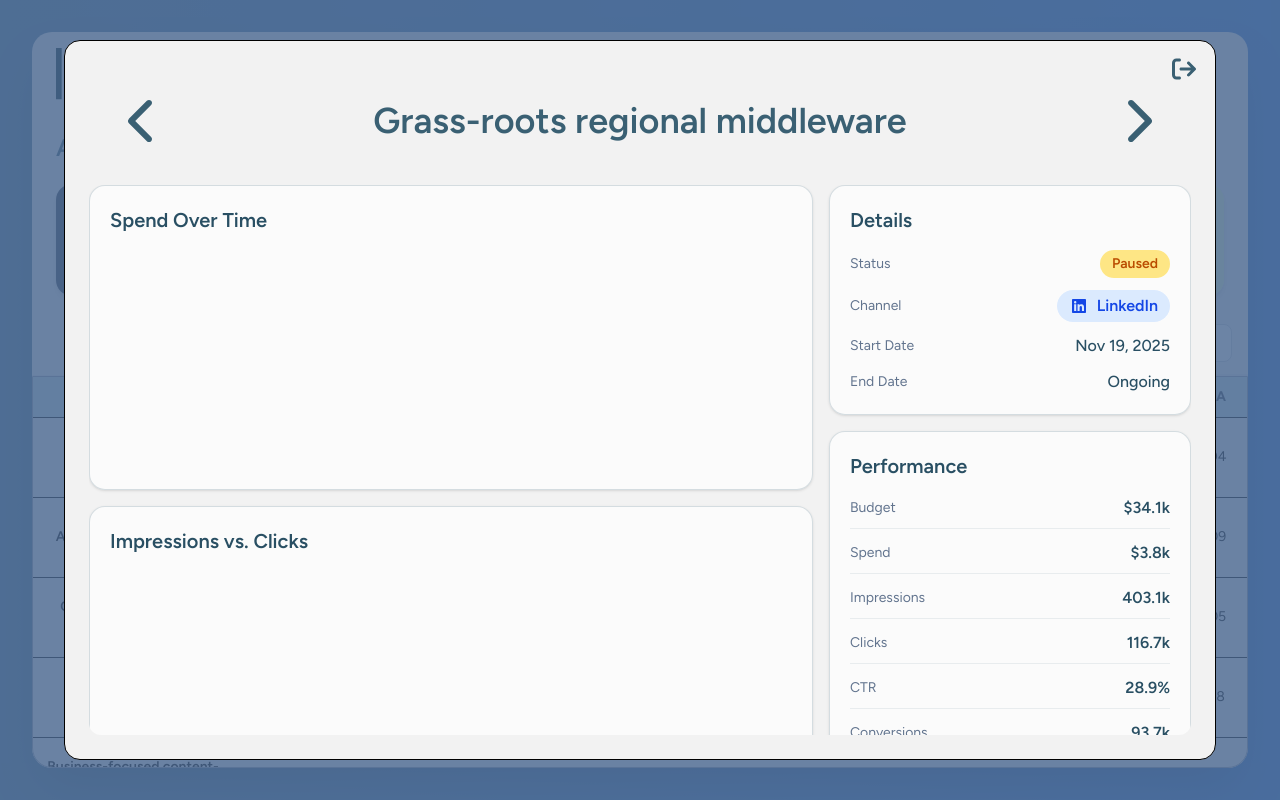
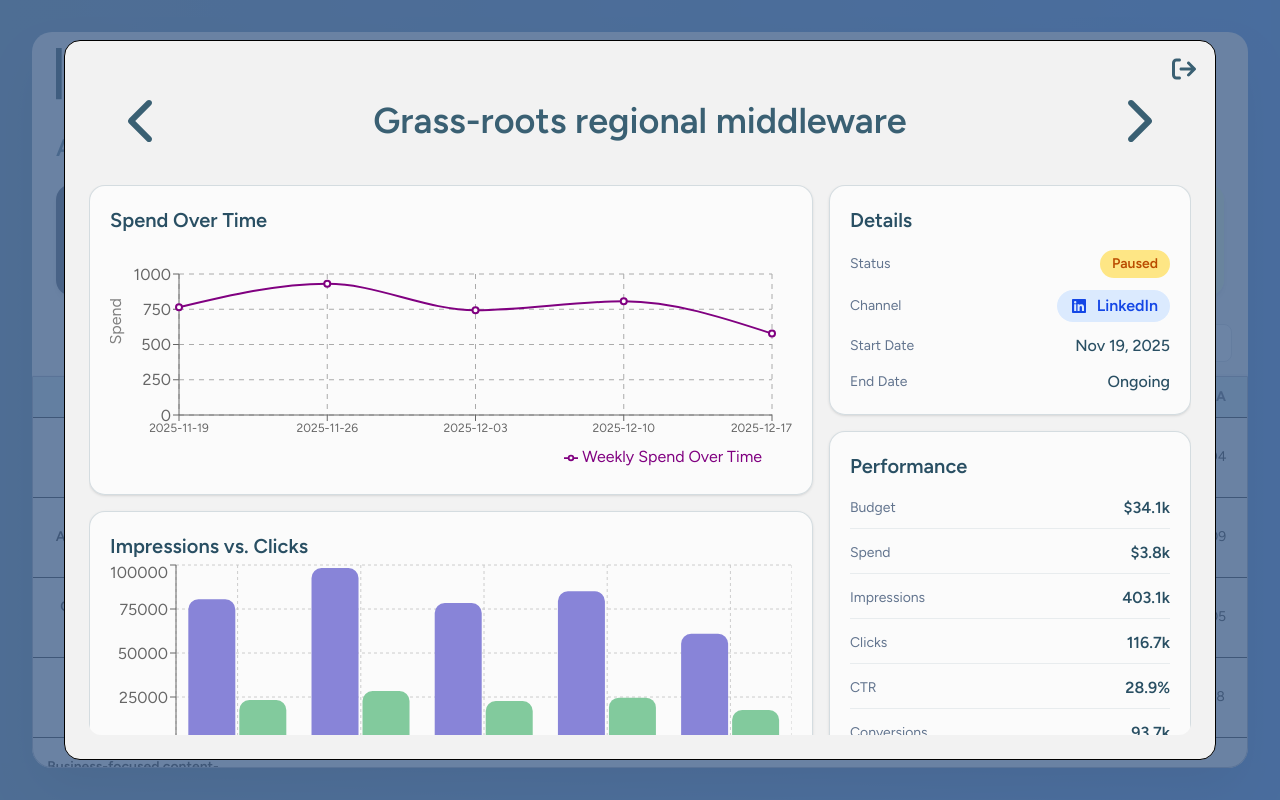
Before and after one commit to Amit-Erez/CampaignDashboard, a React (Vite) app: page /home in a window 1280 px wide. Both pictures are taken after a click on the button 640 px from the left and 457 px from the top of the page. Built offline with nearby package versions, Linux system fonts and the light colour scheme.

Commit message:
added 'no campaigns found' for empty results, added line and bar charts to modal

```diff
--- a/package.json
+++ b/package.json
@@ -23,6 +23,7 @@
     "react": "^19.2.4",
     "react-dom": "^19.2.4",
     "react-router-dom": "^7.14.2",
+    "recharts": "^3.8.1",
     "zustand": "^5.0.12"
   },
   "devDependencies": {
--- a/src/components/Modal.tsx
+++ b/src/components/Modal.tsx
@@ -14,6 +14,8 @@ import {
 } from "@fortawesome/free-brands-svg-icons";
 import { formatDate, formatNumber } from "../lib/utils";
 import type { CampaignChannel } from "../types";
+import SpendLineChart from "./SpendLineChart";
+import TrafficBarChart from "./TrafficBarChart";
 
 export default function Modal({
   modalOpen,
@@ -76,22 +78,24 @@ export default function Modal({
             </button>
           </div>
           <div className="flex-1 min-h-0 overflow-y-auto mt-6 rounded-xl">
-            <div className="grid h-full grid-cols-1 md:grid-cols-[2fr_1fr] gap-4">
-              <div className="flex h-full flex-col gap-4 order-2 md:order-1">
+            <div className="grid h-full grid-cols-1 min-[980px]:grid-cols-[2fr_1fr] gap-4">
+              <div className="flex h-full flex-col gap-4 order-2 min-[980px]:order-1">
                 <div className="flex-1 rounded-2xl border border-[#3a6073]/20 bg-white/70 p-5 shadow-sm">
                   <h2 className="text-xl font-semibold text-[#294f63]">
                     Spend Over Time
                   </h2>
+                  <SpendLineChart selectedCampaign={selectedCampaign} />
                 </div>
 
                 <div className="flex-1 rounded-2xl border border-[#3a6073]/20 bg-white/70 p-5 shadow-sm">
                   <h2 className="text-xl font-semibold text-[#294f63]">
                     Impressions vs. Clicks
                   </h2>
+                  <TrafficBarChart selectedCampaign={selectedCampaign} />
                 </div>
               </div>
 
-              <div className="flex h-full flex-col gap-4 order-1 md:order-2">
+              <div className="flex h-full flex-col gap-4 order-1 min-[980px]:order-2">
                 <div className="rounded-2xl border border-[#3a6073]/20 bg-white/70 p-5 shadow-sm">
                   <h2 className="mb-4 text-xl font-semibold text-[#294f63]">
                     Details
--- /dev/null
+++ b/src/components/SpendLineChart.tsx
@@ -0,0 +1,55 @@
+import {
+  LineChart,
+  Line,
+  XAxis,
+  YAxis,
+  Tooltip,
+  ResponsiveContainer,
+  CartesianGrid,
+  Legend,
+} from "recharts";
+import type { Campaign } from "../types";
+
+export default function SpendLineChart({
+  selectedCampaign,
+}: {
+  selectedCampaign: Campaign;
+}) {
+  const data = selectedCampaign.weeklyMetrics.map((metric) => ({
+    weeks: metric.weekStart,
+    spend: metric.spend,
+  }));
+
+  return (
+    <div className="flex items-center justify-center h-60 w-full">
+      <ResponsiveContainer width="100%" height="100%">
+        <LineChart
+          responsive
+          data={data}
+          margin={{
+            top: 40,
+            right: 20,
+            bottom: 5,
+            left: 0,
+          }}
+        >
+          <CartesianGrid stroke="#aaa" strokeDasharray="5 5" />
+          <Line
+            type="monotone"
+            dataKey="spend"
+            stroke="purple"
+            strokeWidth={2}
+            name="Weekly Spend Over Time"
+          />
+          <XAxis dataKey="weeks" tick={{ fontSize: 12 }} />
+          <YAxis
+            width="auto"
+            label={{ value: "Spend", position: "insideLeft", angle: -90 }}
+          />
+          <Legend align="right" />
+          <Tooltip formatter={(value) => [`$${value}`, "Spend"]} />
+        </LineChart>
+      </ResponsiveContainer>
+    </div>
+  );
+}
--- a/src/components/Table.tsx
+++ b/src/components/Table.tsx
@@ -26,7 +26,9 @@ const Table = ({
   const [hasLoadedUrl, setHasLoadedUrl] = useState<boolean>(false);
   const sortConfig = useCampaignStore((state) => state.sortConfig);
   const visibleCampaigns = useCampaignStore((state) => state.visibleCampaigns);
-  const setSelectedCampaignIndex = useCampaignStore((state) => state.setSelectedCampaignIndex)
+  const setSelectedCampaignIndex = useCampaignStore(
+    (state) => state.setSelectedCampaignIndex,
+  );
   const setFilters = useCampaignStore((state) => state.setFilters);
   const updateSortConfig = useCampaignStore((state) => state.updateSortConfig);
   const updateVisibleCampaigns = useCampaignStore(
@@ -49,7 +51,6 @@ const Table = ({
     { name: "Conversions", sortName: "conversions" },
     { name: "CPA", sortName: "cpa" },
   ];
-
 
   // updating sortConfig in zustand store => updating the mapped 'sorted' array above
   function handleSort(key: keyof Campaign) {
@@ -88,9 +89,13 @@ const Table = ({
   }, [sortConfig, filters, updateVisibleCampaigns]);
 
   return (
-    <div className="h-full min-h-0 min-w-0 overflow-hidden rounded-b-[20px] border border-gray-400">
+    <div className="relative h-full min-h-0 min-w-0 overflow-hidden rounded-b-[20px] border border-gray-400">
+      {visibleCampaigns.length === 0 && (
+        <div className="absolute flex items-center justify-center top-1/2 -translate-y-1/2 left-1/2 -translate-x-1/2 h-20 w-80 border border-gray-300 rounded-xl bg-white shadow-md z-20">
+          <h1>No Campaigns Found</h1>
+        </div>
+      )}
       <div className="h-full min-w-0 overflow-x-auto overflow-y-auto no-scrollbar">
-
         <table className="w-full min-w-270">
           <thead className="sticky top-0 z-10 bg-[#ccdfe6] text-sm font-medium h-10 text-gray-700">
             <tr>
@@ -151,7 +156,6 @@ const Table = ({
               })}
             </tr>
           </thead>
-
           <tbody>
             {visibleCampaigns.map((campaign, index) => (
               <tr
@@ -165,7 +169,7 @@ const Table = ({
                 key={campaign.id}
                 onClick={(e) => {
                   setSelectedCampaignIndex(index);
-                if((e.target as HTMLInputElement).type !== "checkbox")
+                  if ((e.target as HTMLInputElement).type !== "checkbox")
                     setModalOpen(true);
                 }}
                 onKeyDown={(e) => {
--- /dev/null
+++ b/src/components/TrafficBarChart.tsx
@@ -0,0 +1,58 @@
+import {
+  BarChart,
+  Bar,
+  XAxis,
+  YAxis,
+  CartesianGrid,
+  Tooltip,
+  Legend,
+  ResponsiveContainer,
+} from "recharts";
+import type { Campaign } from "../types";
+
+export default function TrafficBarChart({
+  selectedCampaign,
+}: {
+  selectedCampaign: Campaign;
+}) {
+  const data = selectedCampaign.weeklyMetrics.map((metric) => ({
+    weeks: metric.weekStart,
+    Impressions: metric.impressions,
+    Clicks: metric.clicks,
+  }));
+
+  return (
+    <div className="flex items-center justify-center h-60 w-full">
+      <ResponsiveContainer width="100%" height="100%">
+        <BarChart
+          responsive
+          data={data}
+          margin={{
+            top: 5,
+            right: 0,
+            left: 0,
+            bottom: 5,
+          }}
+        >
+          <CartesianGrid strokeDasharray="3 3" />
+          <XAxis dataKey="weeks" tick={{ fontSize: 12 }} />
+          <YAxis width="auto" />
+          <Tooltip />
+          <Legend />
+          <Bar
+            dataKey="Impressions"
+            fill="#8884d8"
+            activeBar={{ fill: "#8484d8", stroke: "blue" }}
+            radius={[10, 10, 0, 0]}
+          />
+          <Bar
+            dataKey="Clicks"
+            fill="#82ca9d"
+            activeBar={{ fill: "#96ca9d", stroke: "teal" }}
+            radius={[10, 10, 0, 0]}
+          />
+        </BarChart>
+      </ResponsiveContainer>
+    </div>
+  );
+}
```
Also changed, not shown: 1 other file (tests, documents, lock files or other folders). Lines whose indentation alone changed are shown as unchanged.
